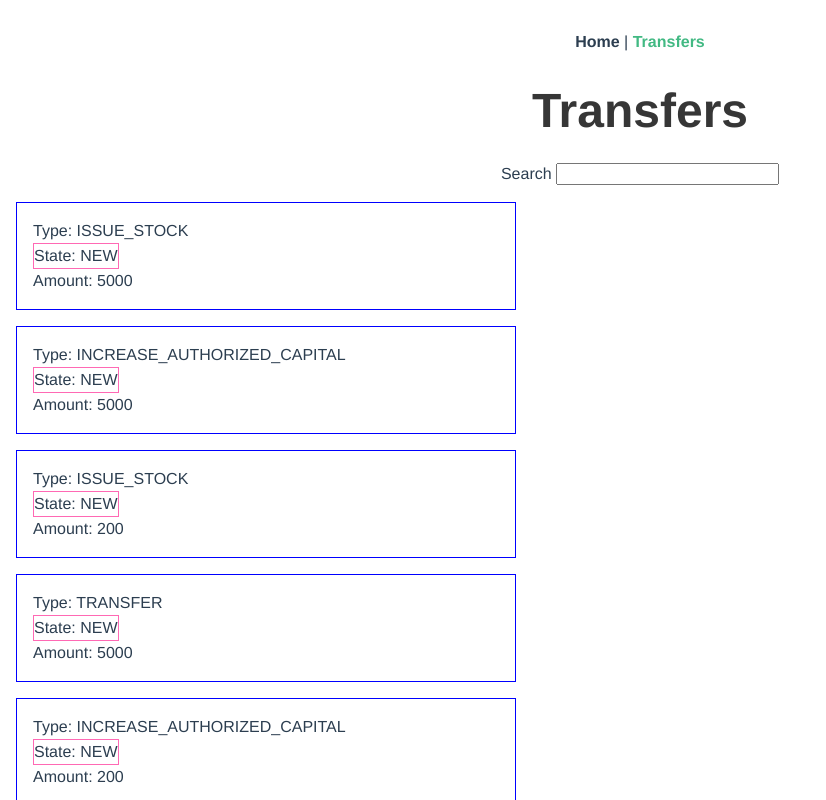
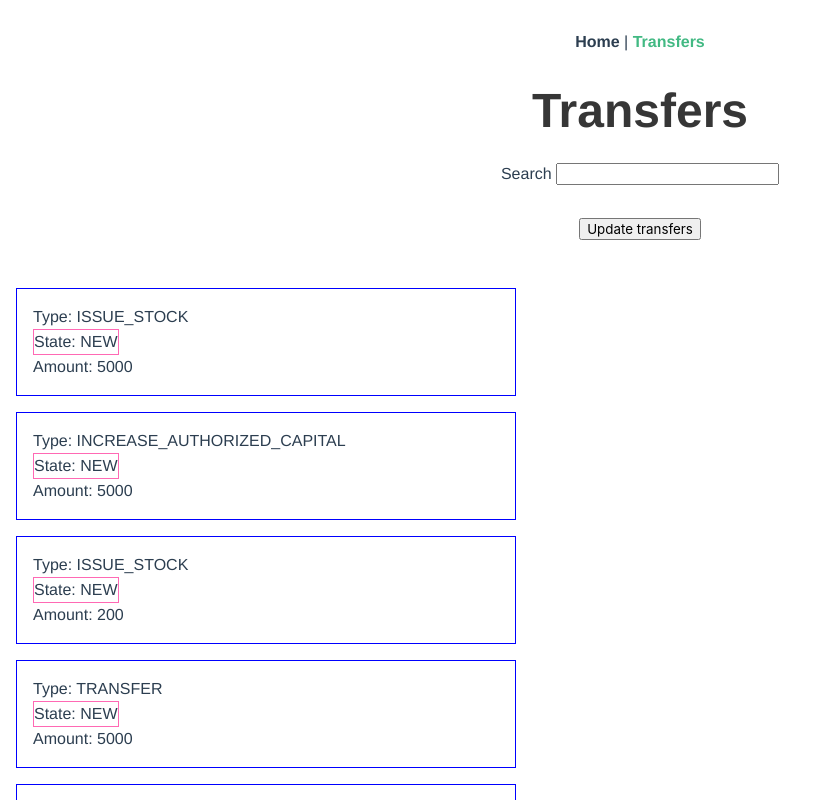
Before and after one commit to kosmikgirl/afs-test, a Vue app: page /transfers in a window 1280 px wide. Shown: the top 800 px of the page, without its empty margins (0-826 px from the left). Built offline with nearby package versions, Linux system fonts and the light colour scheme.

Commit message:
Added new question

```diff
--- a/src/components/transferRow.vue
+++ b/src/components/transferRow.vue
@@ -4,6 +4,9 @@
     <p>Type: {{ transfer.type }}</p>
     <p class="transfer-row__state">State: {{ transfer.state }}</p>
     <p>Amount: {{ transfer.amount }}</p>
+    <span v-if="transfer.forgottenProperty">{{
+      transfer.forgottenProperty
+    }}</span>
   </div>
 </template>
 
--- a/src/types/types.ts
+++ b/src/types/types.ts
@@ -1,6 +1,7 @@
 export type Transaction = {
   __typename?: "Transaction";
   amount?: number | null;
+  forgottenProperty?: string;
   companyId: string | null;
   exDate?: Date | null;
   fromSecurityHolder?: string | null;
--- a/src/views/Transfers.vue
+++ b/src/views/Transfers.vue
@@ -5,11 +5,16 @@
       >Search
       <input v-model="searchTerms" />
     </label>
-    <transfer-row
-      :key="transfer.transactionIdentifier"
-      v-for="transfer in searchedTransfers"
-      :transfer="transfer"
-    />
+    <div>
+      <button class="edit-btn" @click="updateTransfers">
+        Update transfers
+      </button>
+      <transfer-row
+        :key="transfer.transactionIdentifier"
+        v-for="transfer in searchedTransfers"
+        :transfer="transfer"
+      />
+    </div>
   </div>
 </template>
 
@@ -41,5 +46,37 @@ export default class Transfers extends Vue {
     }
     return this.transfers;
   }
+
+  updateTransfers(): void {
+    this.transfers.forEach((transfer) => {
+      transfer.forgottenProperty = `Important data: ${(Math.random() * 100000000).toString().slice(1, 8)}`;
+    });
+
+    this.transfers[0] = {
+      splitFactor: null,
+      exDate: null,
+      amount: 10000,
+      companyId: "568fa387-43d1-499a-bba2-25089f5a881a",
+      notes: null,
+      pricePerShare: null,
+      recordDate: "2021-07-01",
+      securityClassId: "ab983cfe-a932-4e25-98ea-f5928a839fe1",
+      securityClass: { name: "Common" },
+      state: "OLD",
+      toSecurityHolderId: "dd971e7f-386b-45dd-93e1-666fbeed0a55",
+      toSecurityHolder: {
+        fullName: "Jeff Dunlap",
+        type: "PERSON",
+      },
+      transactionIdentifier: "41095fdb-6b52-4257-aef8-dc523d782e53",
+      positionWithinDay: 3,
+      type: "ISSUE_STOCK",
+    };
+  }
 }
 </script>
+<style scoped lang="scss">
+.edit-btn {
+  margin: 2rem;
+}
+</style>
```
Also changed, not shown: .eslintrc.js (added), 1 other file (tests, documents, lock files or other folders).
